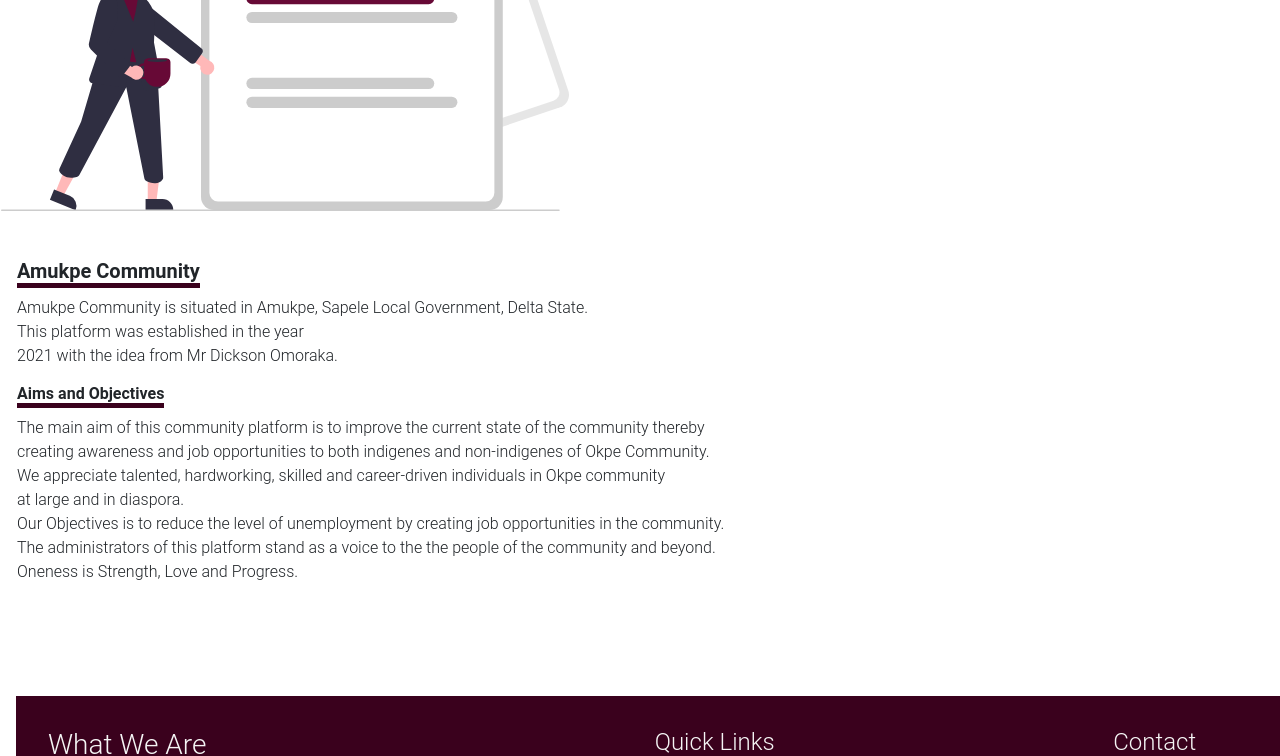
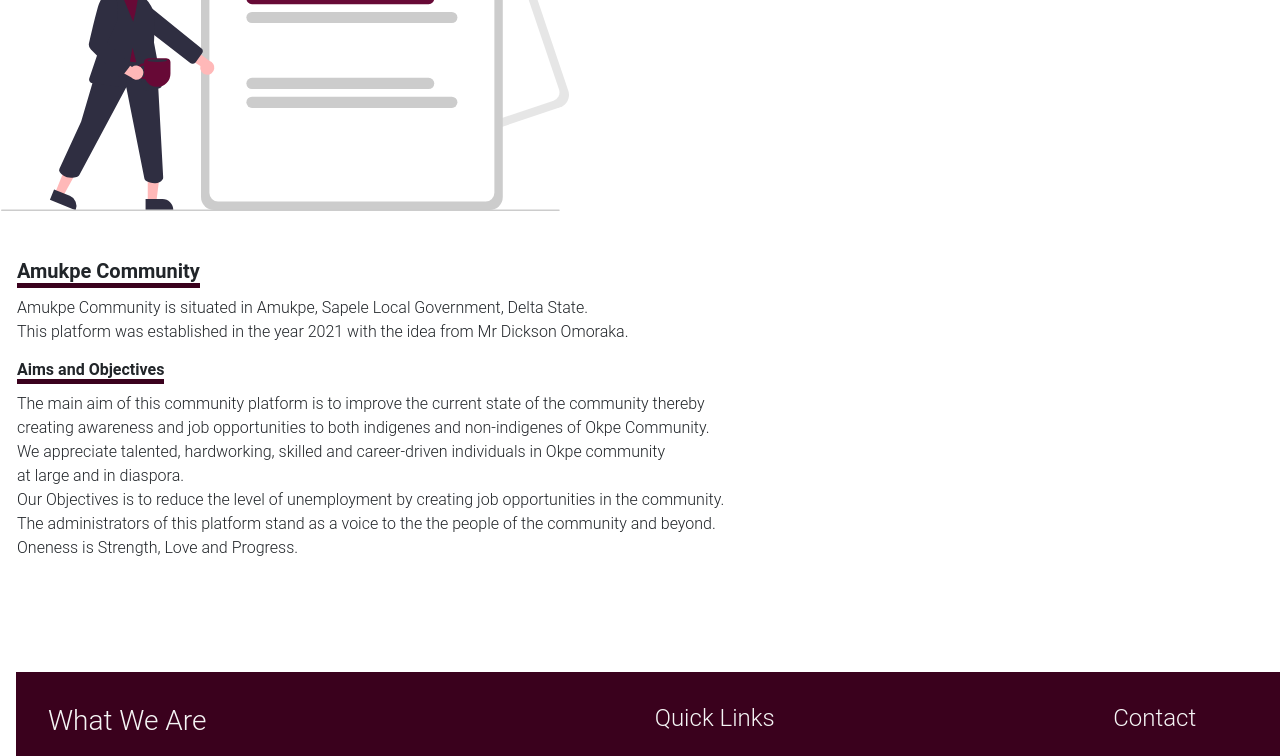
Before and after one commit to giffyonyinye/amukpe-project, a React (Create React App) app: page /about in a window 1280 px wide. Shown: the part 480-1236 px from the top of the page. Built offline with nearby package versions, Linux system fonts and the light colour scheme; a web font is replaced by a local one.

Commit message:
made changes

```diff
--- a/src/pages/About.js
+++ b/src/pages/About.js
@@ -19,10 +19,10 @@ const AboutUs = () => {
                         <img src={about} alt="aboutUs" className="img-fluid" style={{width:"70%"}} />
                     </div>
 
-                    <div  style={{paddingLeft:"1rem", paddingRight:"2rem", marginTop:"3rem"}}>
+                    <div  style={{paddingLeft:"1rem", paddingRight:"1rem", marginTop:"3rem"}}>
                         <h5 style={{fontWeight:"600",width:"fit-content", borderBottom:"5px solid #3a011d"}}>Amukpe Community</h5>
                         <p>Amukpe Community is situated in Amukpe, Sapele Local Government, Delta State. <br/>
-                            This platform was established in the year<br/> 2021 with the idea from Mr Dickson  Omoraka.
+                            This platform was established in the year 2021 with the idea from Mr Dickson  Omoraka.
                         </p>
                         <h6 style={{fontWeight:"600",width:"fit-content", borderBottom:"5px solid #3a011d"}}>Aims and Objectives</h6>
                         <p>The main aim of this community platform is to improve the current state of the community thereby<br/> creating awareness
```
